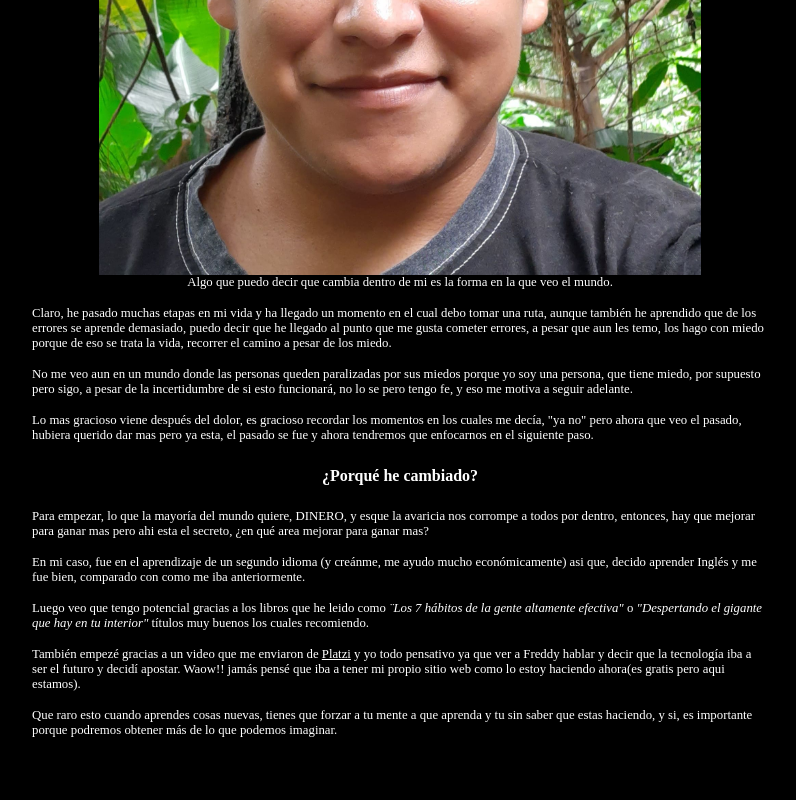
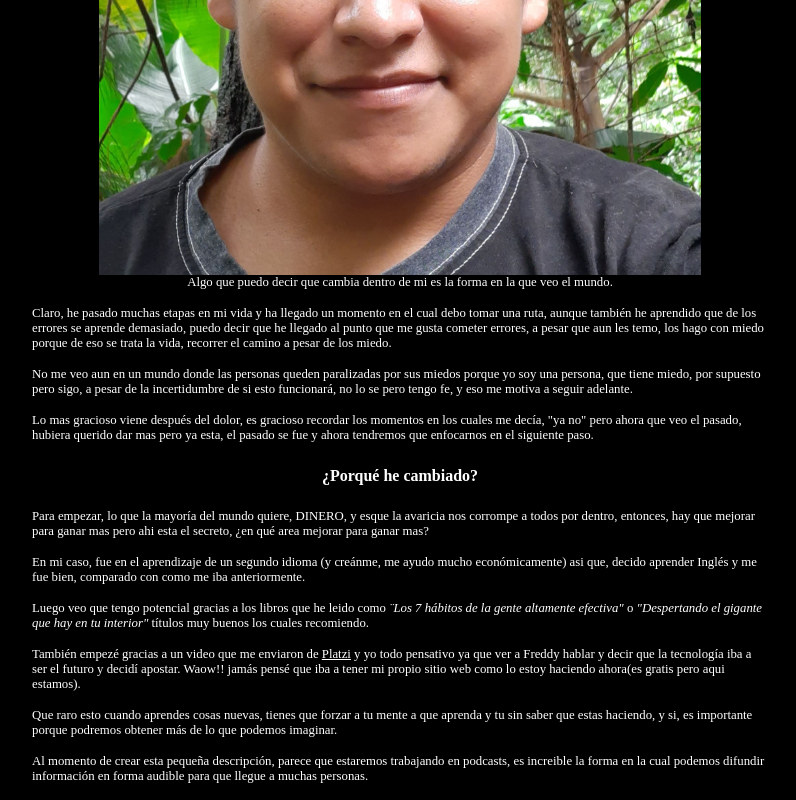
Before and after one commit to pedroalexdev/pedroalexdev, a plain HTML site: page index.html in a window 1280 px wide. Shown: the part 716-1516 px from the top of the page, without its empty margins (240-1036 px from the left). Before the commit the page ends 1470 px from the top, so only its background shows below. Drawn offline with Linux system fonts and the light colour scheme.

Commit message:
Agregando planes a guturo

```diff
--- a/index.html
+++ b/index.html
@@ -27,6 +27,7 @@
         <p>Luego veo que tengo potencial gracias a los libros que he leido como <i>¨Los 7 hábitos de la gente altamente efectiva"</i> o <i>"Despertando el gigante que hay en tu interior"</i> títulos muy buenos los cuales recomiendo.</p>
         <p>También empezé gracias a un video que me enviaron de <a href="https://platzi.com/">Platzi</a> y yo todo pensativo ya que ver a Freddy hablar y decir que la tecnología iba a ser el futuro y decidí apostar. Waow!! jamás pensé que iba a tener mi propio sitio web como lo estoy haciendo ahora(es gratis pero aqui estamos).</p>
         <P>Que raro esto cuando aprendes cosas nuevas, tienes que forzar a tu mente a que aprenda y tu sin saber que estas haciendo, y si, es importante porque podremos obtener más de lo que podemos imaginar.</P>
+        <p>Al momento de crear esta pequeña descripción, parece que estaremos trabajando en podcasts, es increible la forma en la cual podemos difundir información en forma audible para que llegue a muchas personas.</p>
         </section>
     </main>
 </body>
```
